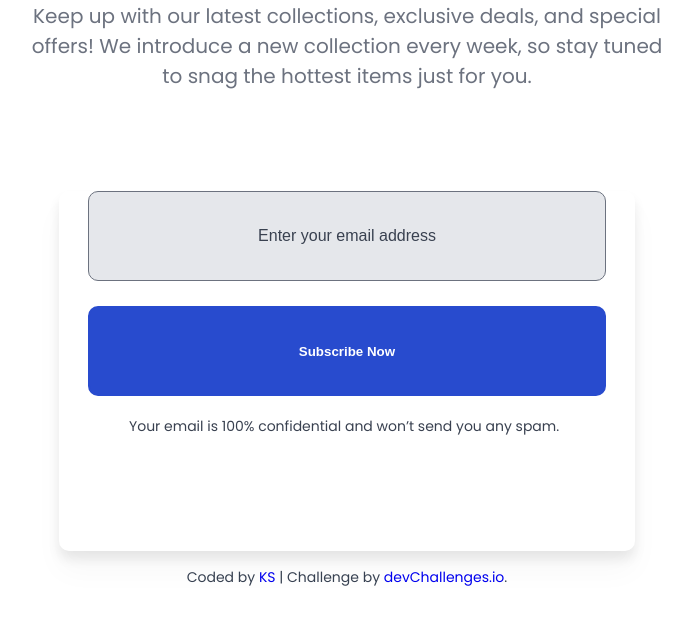
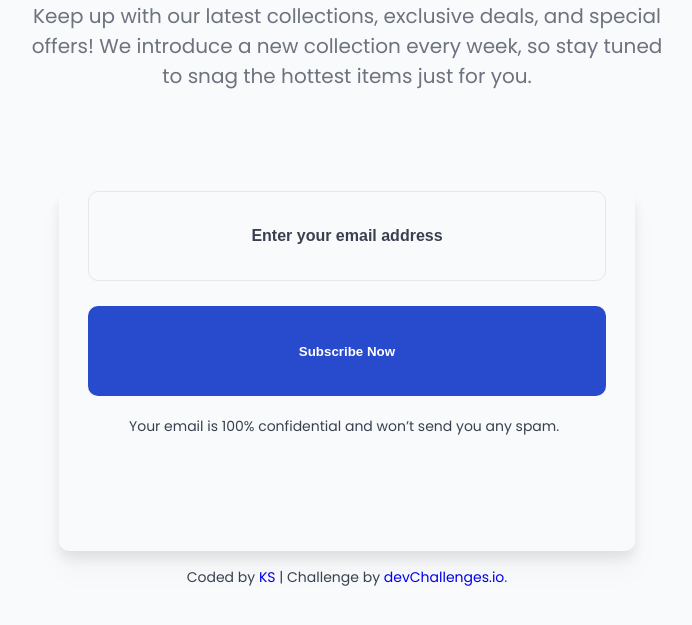
Before and after one commit to ks9927/Newletter-Page, a plain HTML site: page join-our-newsletter-master/index.html in a window 1280 px wide. Shown: the part 245-870 px from the top of the page, without its empty margins (293-985 px from the left). Drawn offline with Linux system fonts and the light colour scheme.

Commit message:
changed input styling and colors

```diff
--- a/join-our-newsletter-master/styles.css
+++ b/join-our-newsletter-master/styles.css
@@ -7,6 +7,7 @@
 body {
   height: 100vh;
   font-family: "Poppins", sans-serif;
+  background-color: #F9FAFB;
 }
 
 header {
@@ -40,6 +41,7 @@ header {
   width: 45%;
   height: 45%;
   border-radius: 10px;
+  background-color: FFFFFF;
 }
 
 .wrapper > * {
@@ -51,15 +53,15 @@ header {
   margin-top: 30px;
   width: 90%;
   height: 25%;
-  background-color: #E5E7EB;
+  background-color: #F9FAFB;
   border-radius: 10px;
-  border: solid 1px #6C727F;
+  border: solid 1px #E5E7EB;
 }
 
 input::placeholder {
   text-align: center;
   font-size: 16px;
-  font-weight: 500;
+  font-weight: bold;
   color: #394150;
 }
 
```
